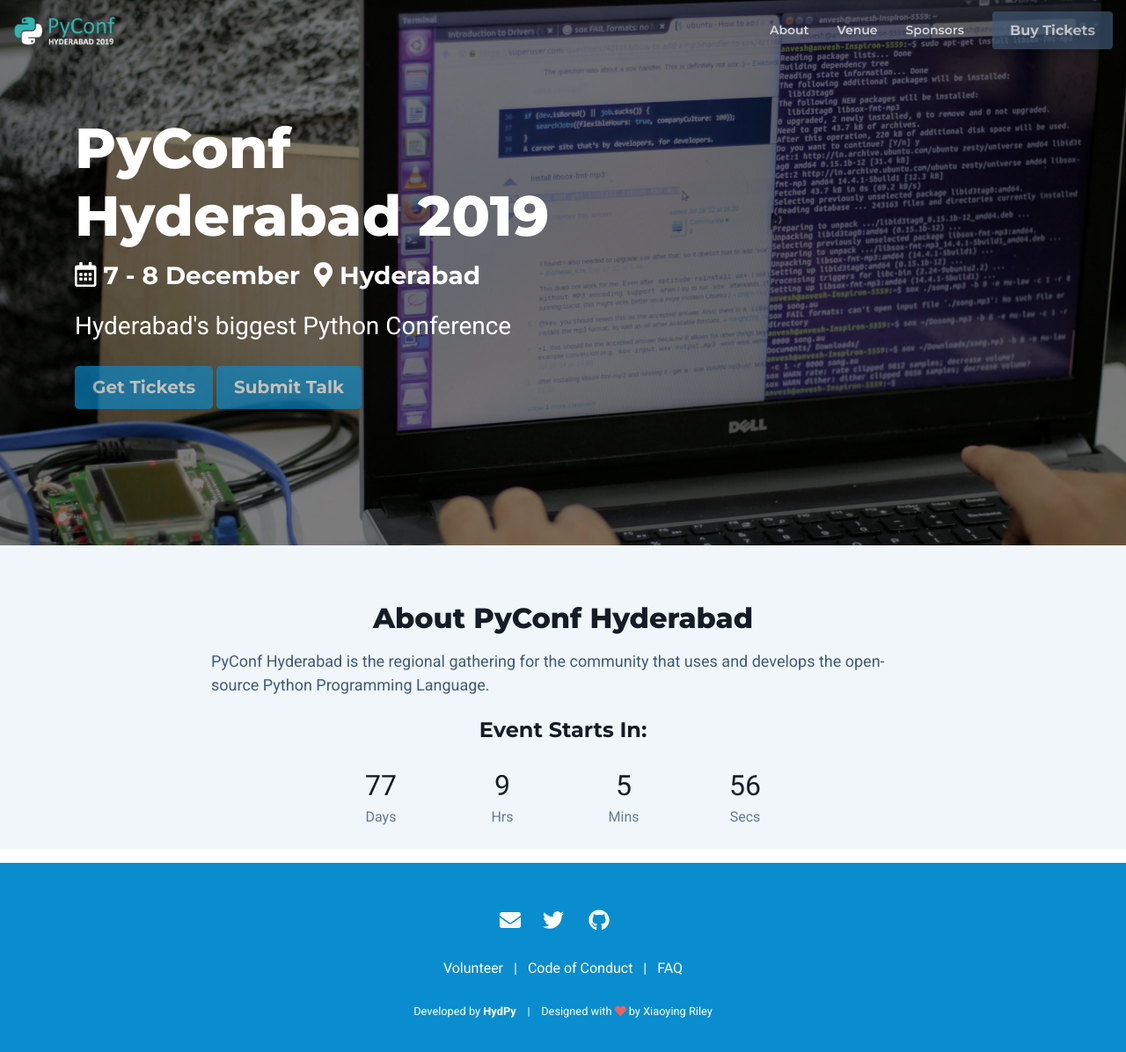
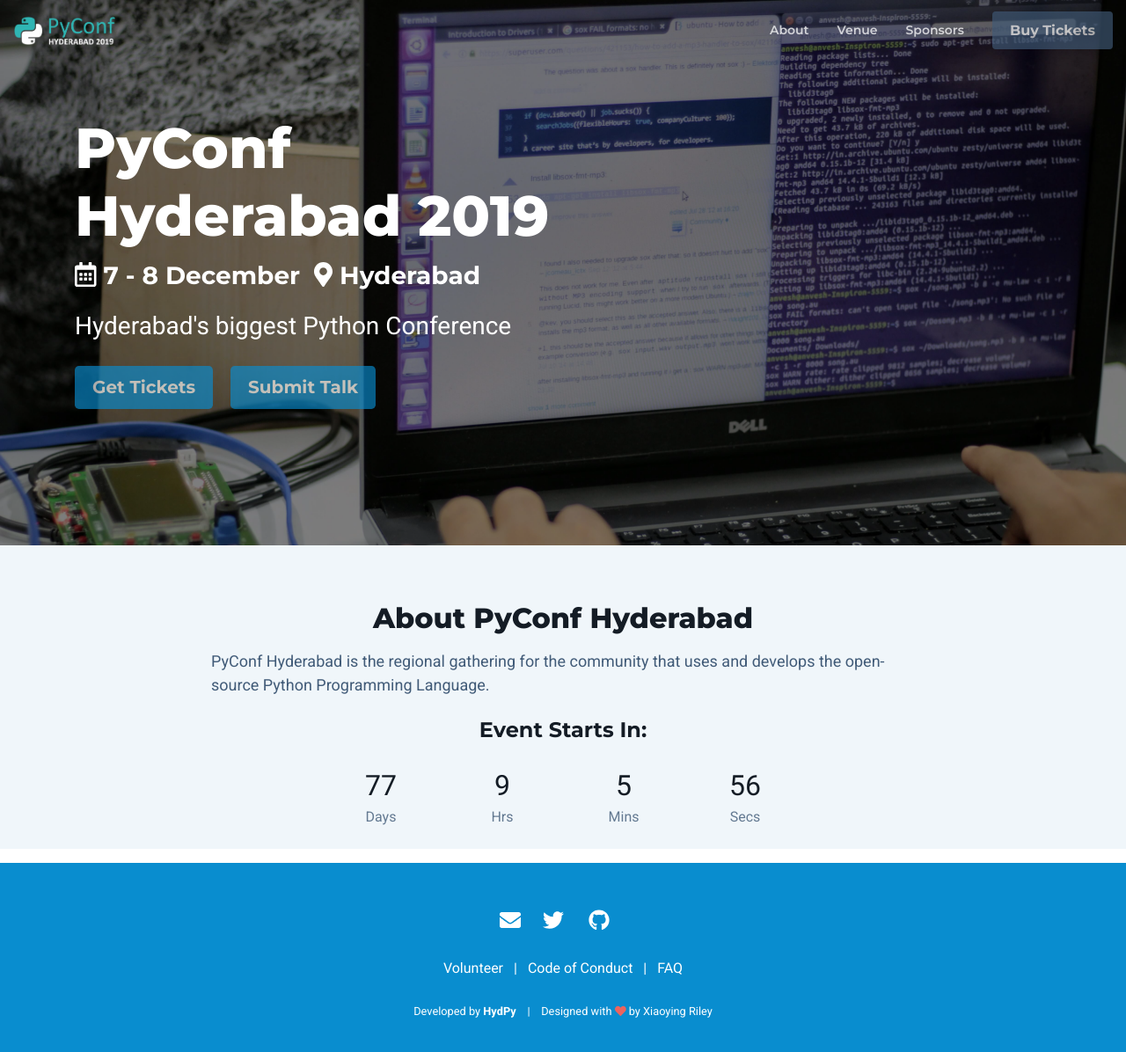
Before and after one commit to HydPy/hydpyconf2019, a Jekyll site: the page built from index.html, in a window 1280 px wide and 1209 px high. Shown: the top 1196 px of the window at 88% size. Built offline with Jekyll 4.4.1, drawn with Linux system fonts in a browser that asks for light colours; nearby versions of some CDN libraries.

Commit message:
added margin for cfp button

```diff
--- a/_includes/hero-block.html
+++ b/_includes/hero-block.html
@@ -18,7 +18,7 @@
 				<div class="hero-meta mb-3"><i class="far fa-calendar-alt mr-2"></i>7 - 8 December <i class="fas fa-map-marker-alt mx-2"></i>Hyderabad</div>
 				<div class="hero-intro mb-4">Hyderabad's biggest Python Conference</div>
 				<div class="hero-cta">
-					<a class="btn btn-primary btn-lg disabled" href="{{ site.tickets_link }}" target="_blank">Get Tickets</a>
+					<a class="btn btn-primary btn-lg disabled mr-3" href="{{ site.tickets_link }}" target="_blank">Get Tickets</a>
 					<a class="btn btn-primary btn-lg disabled" href="{{ site.cfp_link }}" target="_blank">Submit Talk</a>
 				</div>
 
```
